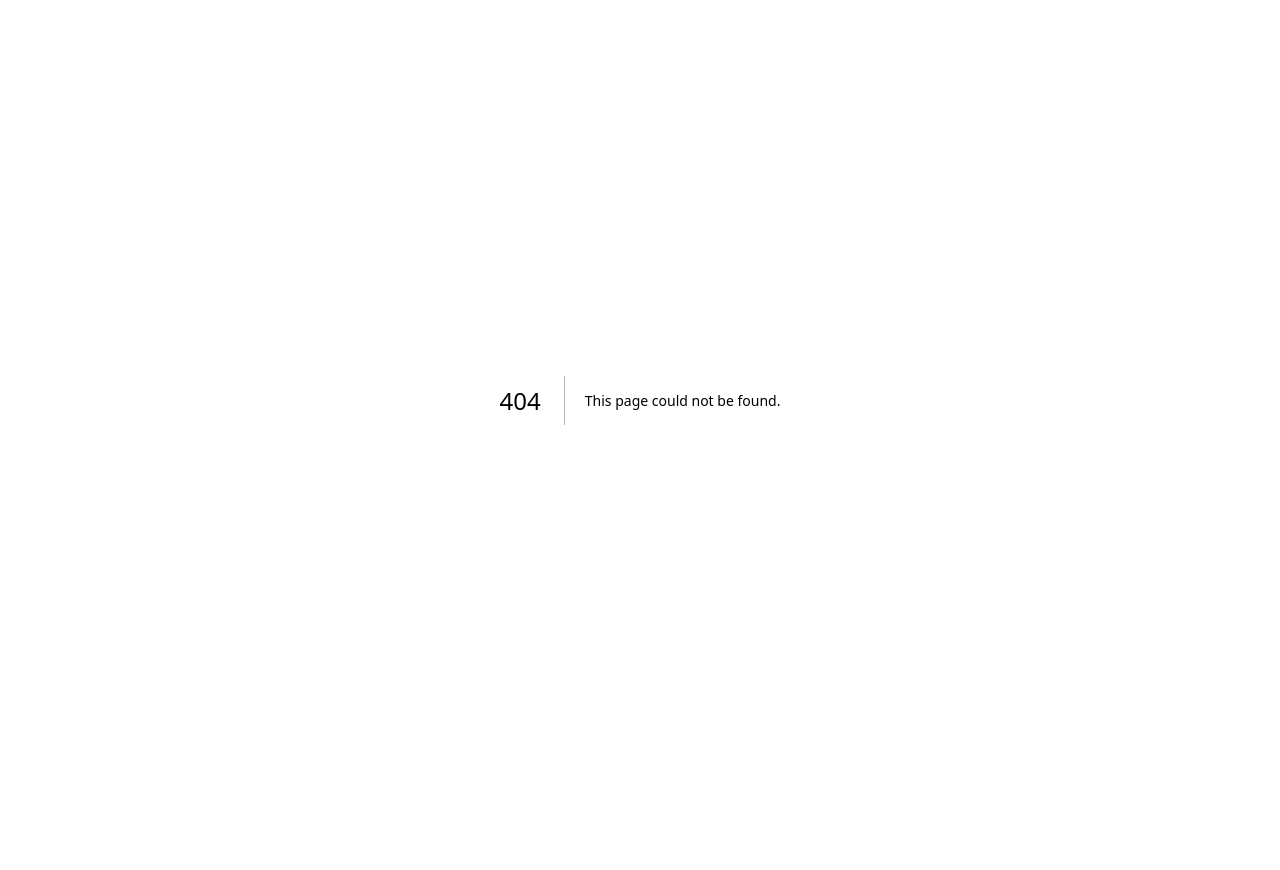
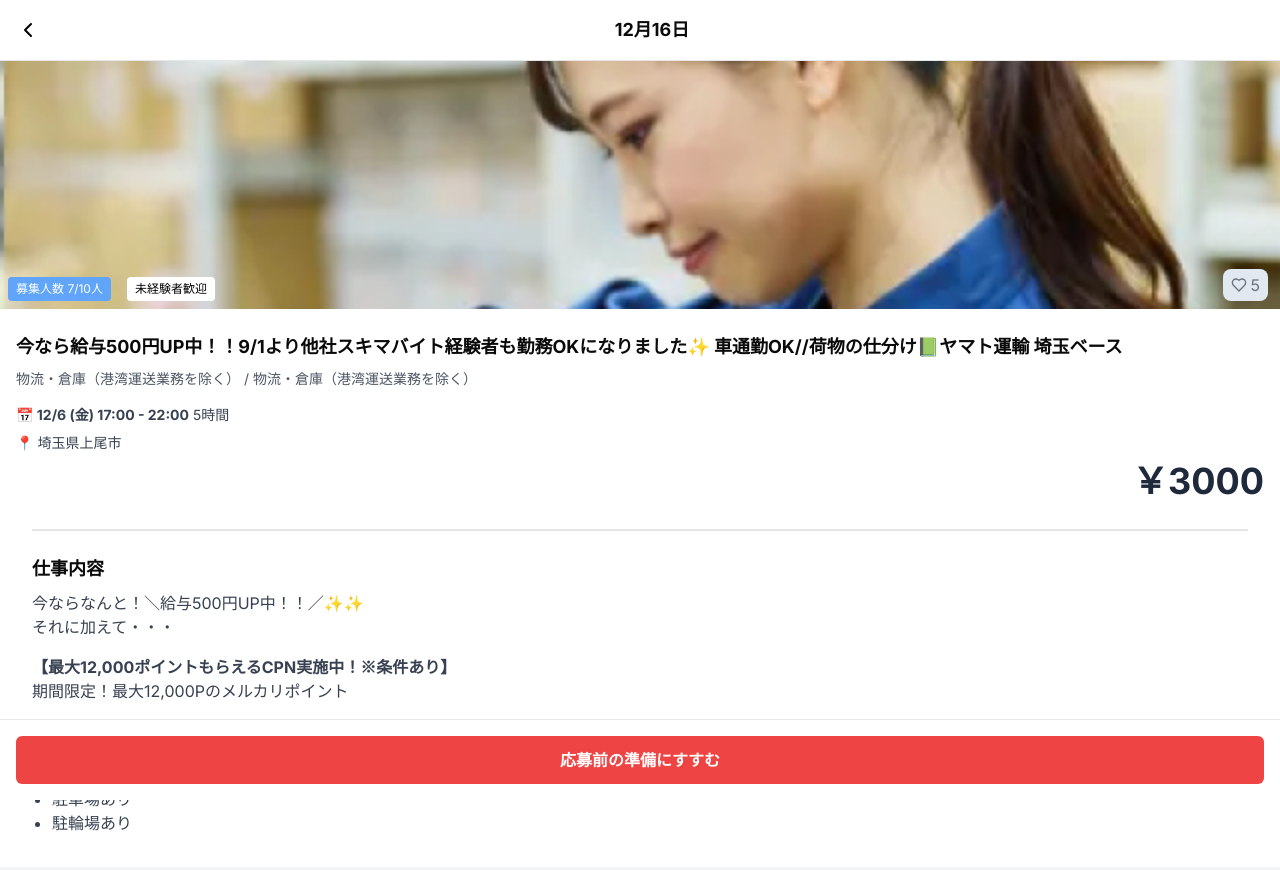
Before and after one commit to SomaTakata/mercari-mackathon-1206, a Next.js app: page /purchase/payment_method/work/1 in a window 1280 px wide. Before the commit this address had no page. Shown: the top 870 px of the page. Before the commit the page ends 800 px from the top, so only its background shows below. Built offline with nearby package versions, Linux system fonts and the light colour scheme.

Commit message:
求人詳細画面UI

```diff
--- /dev/null
+++ b/src/app/purchase/payment_method/work/[id]/Fotter.tsx
@@ -0,0 +1,13 @@
+import React from 'react';
+
+const Footer: React.FC = () => {
+  return (
+    <footer className="fixed bottom-0 left-0 z-50 flex w-full flex-col items-center justify-between gap-3 border-t border-gray-200  bg-white p-4">
+      <button className="w-full flex-1 rounded-md bg-red-500 py-3 font-semibold text-white">
+        応募前の準備にすすむ
+      </button>
+    </footer>
+  );
+};
+
+export default Footer;
--- /dev/null
+++ b/src/app/purchase/payment_method/work/[id]/Header.tsx
@@ -0,0 +1,18 @@
+import { ChevronLeft } from 'lucide-react';
+import React from 'react';
+
+const Header: React.FC = () => {
+  return (
+    <header className="fixed left-0 top-0 z-50 flex w-full items-center justify-between border-b border-gray-200 bg-white p-4">
+      {/* 左側の戻るボタン */}
+      <button className="flex items-center text-black">
+        <ChevronLeft className="size-6" />
+      </button>
+
+      {/* 中央のタイトル */}
+      <h1 className="flex-1 text-center text-lg font-bold">12月16日</h1>
+    </header>
+  );
+};
+
+export default Header;
--- /dev/null
+++ b/src/app/purchase/payment_method/work/[id]/JobDetail.tsx
@@ -0,0 +1,76 @@
+import { ChevronLeft, Heart } from 'lucide-react';
+import React from 'react';
+
+const JobDetail: React.FC = () => {
+  return (
+    <div className="bg-gray-100 pb-20">
+      {/* ヘッダー */}
+      <header className="flex items-center border-b border-gray-200 bg-white px-4 py-3">
+        <button className="text-black">
+          <ChevronLeft className="size-6" />
+        </button>
+        <h1 className="flex-1 text-center text-lg font-bold">12月6日 (金)</h1>
+      </header>
+
+      {/* メイン画像 */}
+      <div className="relative">
+        <img alt="Job Main" className="h-64 w-full object-cover" src="/user1.png" />
+        <div className="absolute bottom-2 left-2 flex gap-4">
+          <div className="rounded bg-blue-400 px-2 py-1 text-xs text-white">募集人数 7/10人</div>
+          <div className=" rounded bg-white px-2 py-1 text-xs text-black">未経験者歓迎</div>
+        </div>
+        <div className="absolute bottom-2 right-3 flex items-center rounded-lg bg-slate-200 px-2 py-1 text-gray-500">
+          <Heart className="size-4" />
+          <span className="ml-1">5</span>
+        </div>
+      </div>
+
+      {/* タイトルと詳細 */}
+      <div className="bg-white p-4 pt-6">
+        <h2 className="text-lg font-bold">
+          今なら給与500円UP中！！9/1より他社スキマバイト経験者も勤務OKになりました✨ 車通勤OK//荷物の仕分け📗ヤマト運輸
+          埼玉ベース
+        </h2>
+        <div className="mt-2 flex items-center justify-between">
+          <p className="text-sm text-gray-600">物流・倉庫（港湾運送業務を除く） / 物流・倉庫（港湾運送業務を除く）</p>
+        </div>
+        <div className="mt-4">
+          <p className="text-sm text-gray-700">
+            <span className="font-bold">📅 12/6 (金) 17:00 - 22:00</span> 5時間
+          </p>
+          <p className="mt-2 text-sm text-gray-700">📍 埼玉県上尾市</p>
+        </div>
+        <div className="mt-2 flex w-full  justify-end">
+          <p className="text-4xl font-bold text-slate-800 ">￥3000</p>
+        </div>
+        <div className="bg-white p-4">
+          <div className="mb-6 mt-3 w-full border" />
+
+          {/* 仕事内容 */}
+          <section className="mb-6">
+            <h2 className="mb-2 text-lg font-bold">仕事内容</h2>
+            <p className="text-gray-700">
+              今ならなんと！＼給与500円UP中！！／✨✨
+              <br />
+              それに加えて・・・
+            </p>
+            <p className="mt-4 font-bold text-gray-700">【最大12,000ポイントもらえるCPN実施中！※条件あり】</p>
+            <p className="text-gray-700">期間限定！最大12,000Pのメルカリポイント </p>
+          </section>
+
+          {/* 待遇 */}
+          <section>
+            <h2 className="mb-2 text-lg font-bold">待遇</h2>
+            <ul className="list-disc pl-5 text-gray-700">
+              <li>未経験者歓迎</li>
+              <li>駐車場あり</li>
+              <li>駐輪場あり</li>
+            </ul>
+          </section>
+        </div>
+      </div>
+    </div>
+  );
+};
+
+export default JobDetail;
--- /dev/null
+++ b/src/app/purchase/payment_method/work/[id]/page.tsx
@@ -0,0 +1,19 @@
+import Footer from './Fotter';
+import Header from './Header';
+import JobDetail from './JobDetail';
+
+const JobListing: React.FC = () => {
+  return (
+    <div className="min-h-screen bg-gray-100">
+      {/* 上部固定のヘッダー */}
+      <Header />
+
+      <JobDetail />
+
+      {/* 下部固定のフッター */}
+      <Footer />
+    </div>
+  );
+};
+
+export default JobListing;
```
